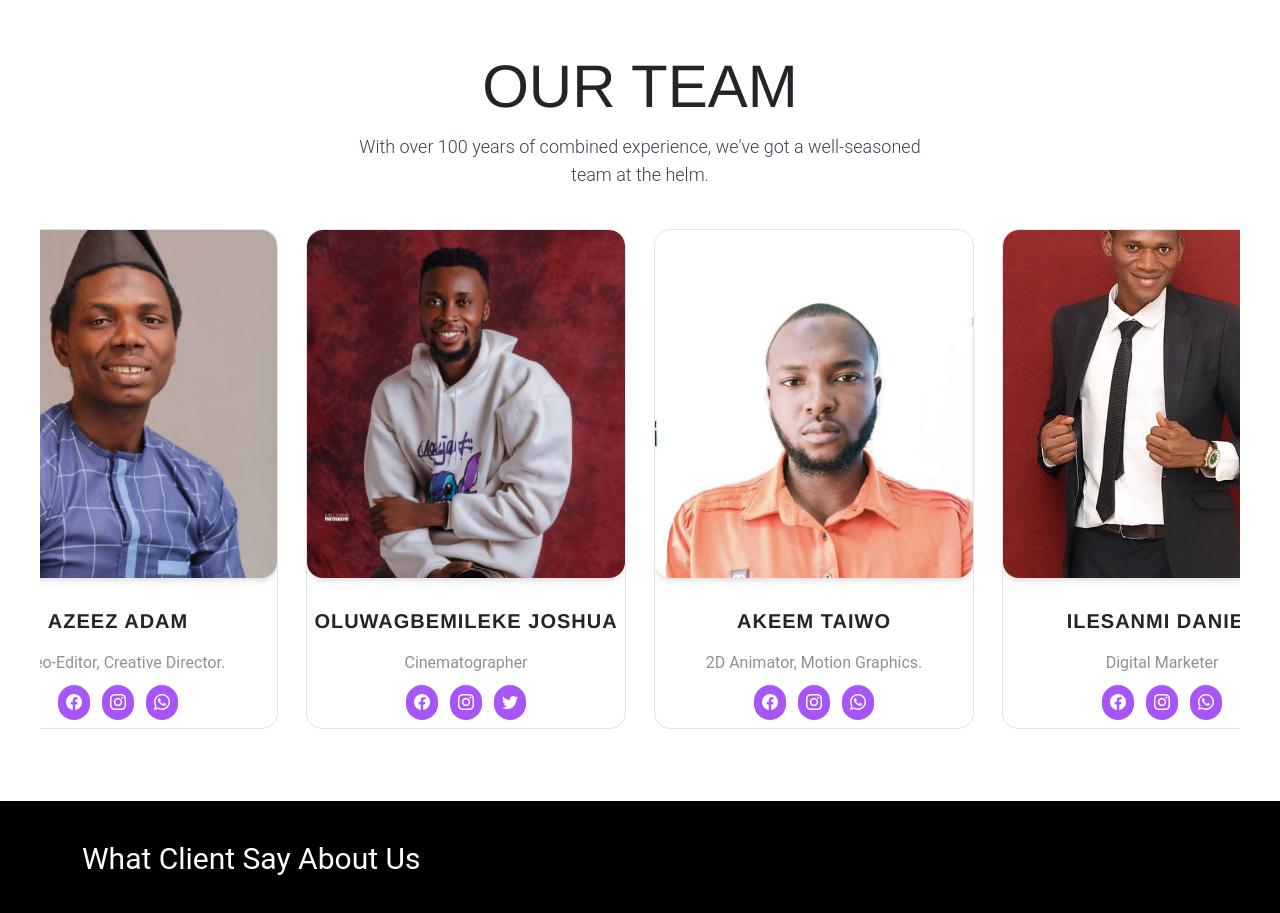
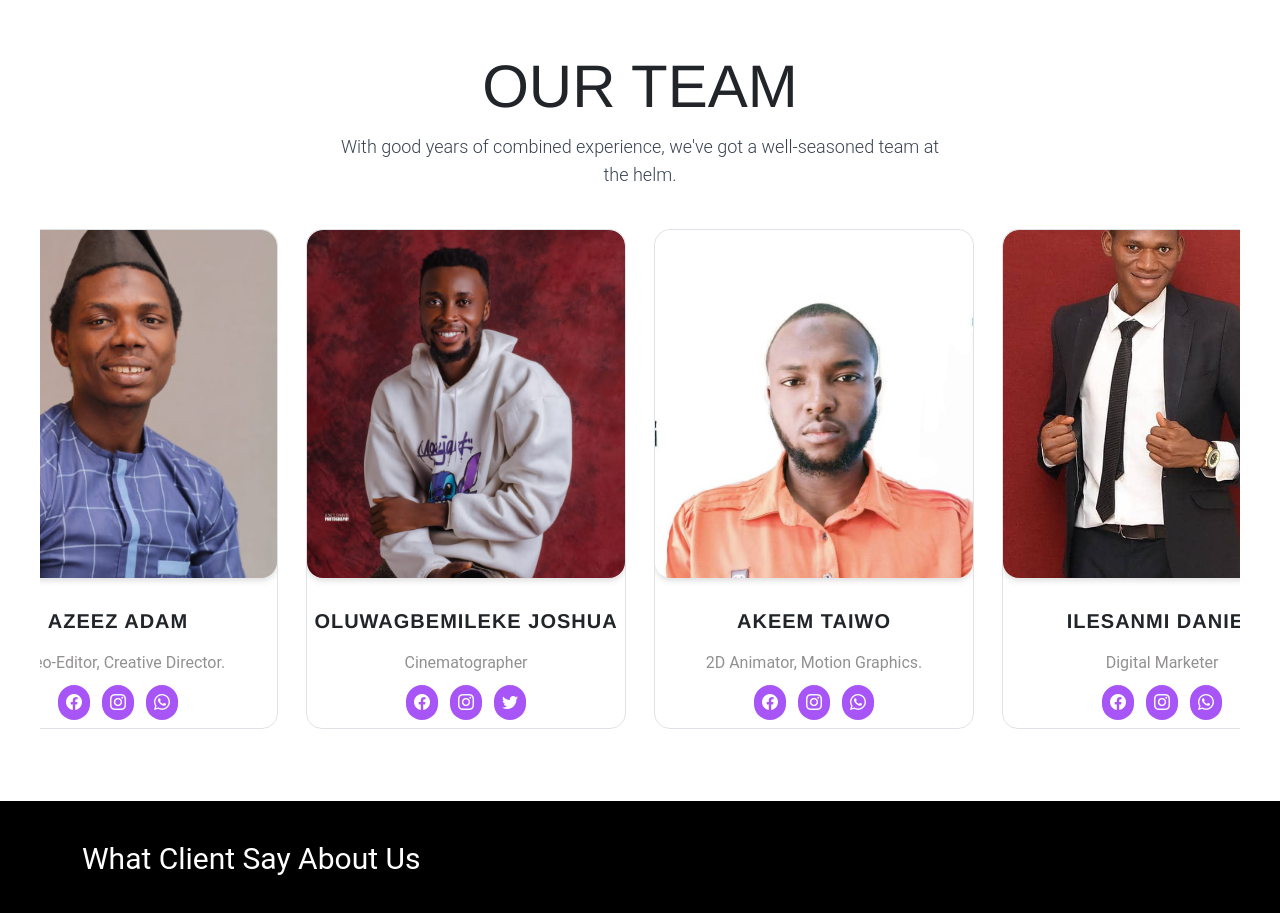
Before and after one commit to oslim4321/Adam-s-Video-Editor-Portfolio-, a Next.js app: page / in a window 1280 px wide. Shown: the part 2840-3753 px from the top of the page. Built offline with nearby package versions, Linux system fonts and the light colour scheme.

Commit message:
working here3

```diff
--- a/src/components/Teams.js
+++ b/src/components/Teams.js
@@ -89,9 +89,9 @@ const Teams = () => {
           <i className="text-4xl cursor-pointer bi bi-chevron-left"></i>
         </div>
         <h1 className=" font-thin bigText text-center mb-3">OUR TEAM</h1>
-        <p className="text-gray-700 text-lg font-light text-center max-w-[50%] mx-auto">
-          With over 100 years of combined experience, we've got a well-seasoned
-          team at the helm.
+        <p className="text-gray-700 text-lg font-light text-center md:w-[50%] mx-auto">
+          With good years of combined experience, we've got a well-seasoned team
+          at the helm.
         </p>
 
         <div
```
